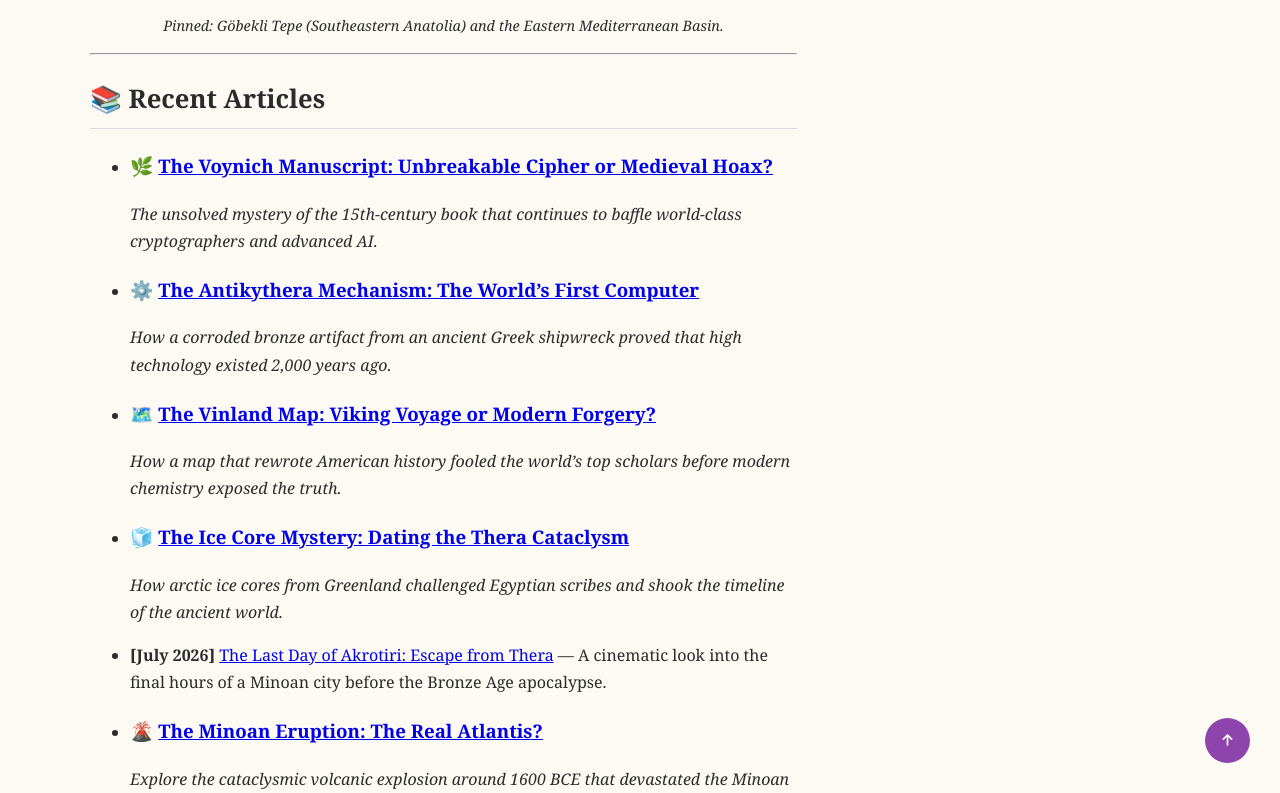
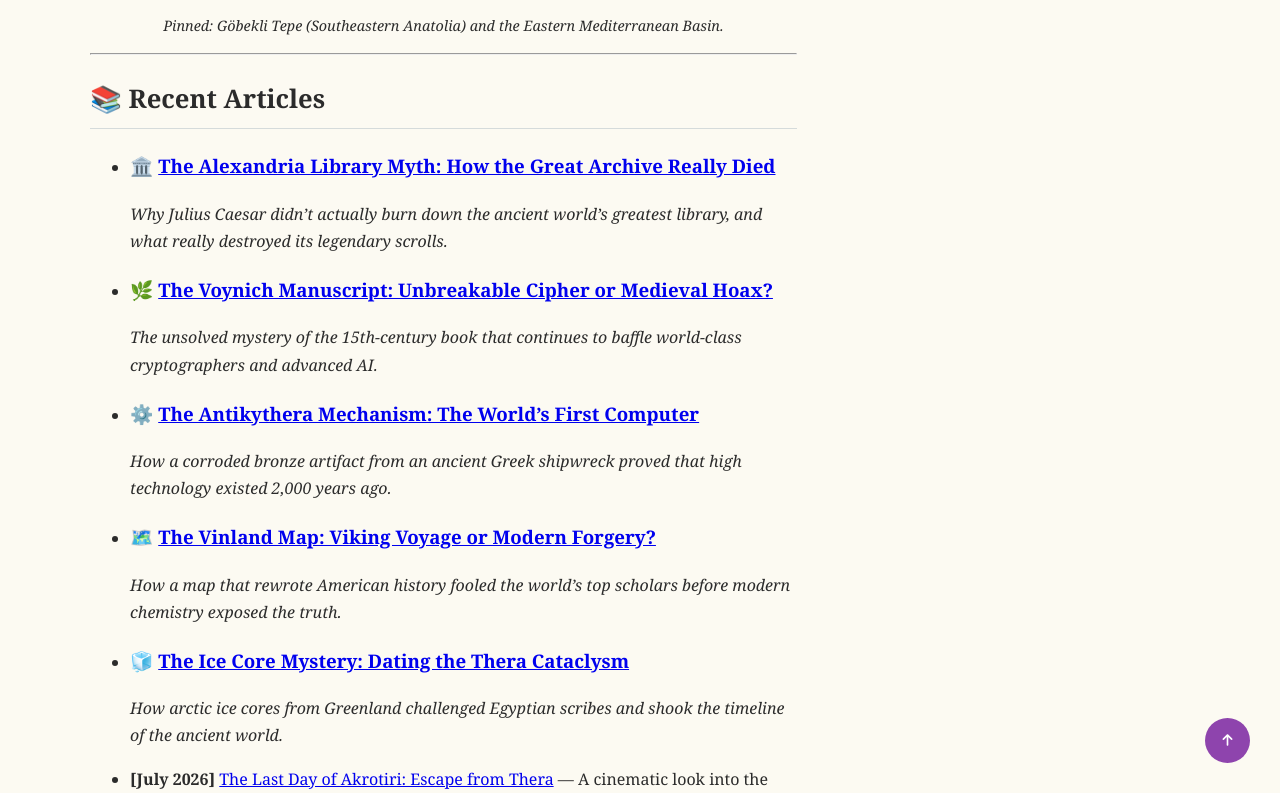
Before and after one commit to history-archaeology-project/history-archaeology-project.github.io, a Jekyll site: the page built from index.md, in a window 1280 px wide and 900 px high, scrolled down 1044 px, cut to the strip 107-900 px from the top of the window. Built offline with Jekyll 4.4.1, drawn with Linux system fonts in a browser that asks for light colours; comment, search, counter and statistics services are not loaded.

Commit message:
Update index.md

```diff
--- a/index.md
+++ b/index.md
@@ -21,6 +21,9 @@ Explore the geographic locations of our archaeological and historical investigat
 ---
 
 ## 📚 Recent Articles
+
+*   ### 🏛️ [The Alexandria Library Myth: How the Great Archive Really Died](/articles/alexandria-library-myth)
+    *Why Julius Caesar didn't actually burn down the ancient world's greatest library, and what really destroyed its legendary scrolls.*
 
 *   ### 🌿 [The Voynich Manuscript: Unbreakable Cipher or Medieval Hoax?](/articles/voynich-manuscript)
     *The unsolved mystery of the 15th-century book that continues to baffle world-class cryptographers and advanced AI.*
```
